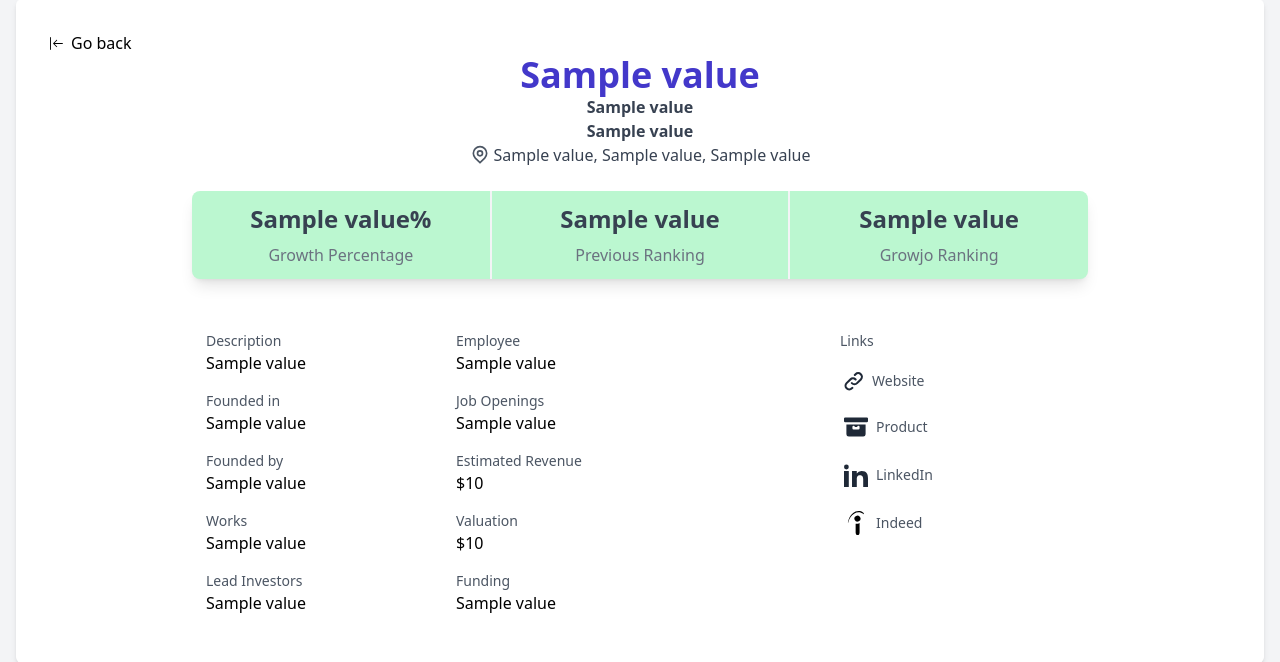
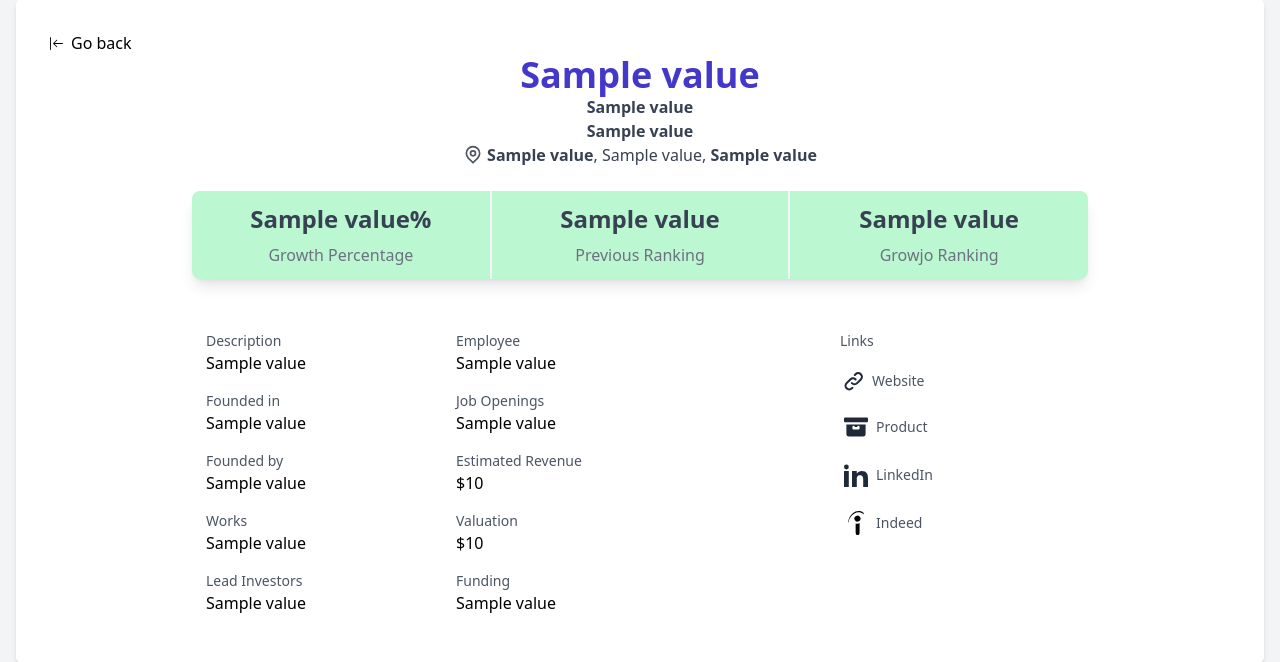
Before and after one commit to Emilicos/SemanticMinds, a Django app: page /data/1/ in a window 1280 px wide. Shown: the part 133-795 px from the top of the page. Run offline with Django 4.2, Linux system fonts and the light colour scheme; tables that the repository leaves empty hold one stand-in row (values such as "Sample post"); a database or web service that is not in the repository returns one stand-in record (values such as "Sample title"); data that the repository does not hold is empty; style sheets or scripts are compiled from the project's sources; some libraries are stand-ins or nearby versions.

Commit message:
feat: add hyperlink to wikidata to some fields

```diff
--- a/frontend/templates/company_detail.html
+++ b/frontend/templates/company_detail.html
@@ -29,7 +29,7 @@
             {% if api_data.0 %}
 
             <div class="text-center">
-                <h1 class="text-4xl font-bold text-indigo-700">{{ api_data.0.company_name.value }}</h1>
+                <a class="text-4xl font-bold text-indigo-700 cursor-pointer" href={{api_data.0.item_uri.value}}>{{ api_data.0.company_name.value }}</a>
                 {% if api_data.0.industry %}
                 <p class="font-semibold text-gray-700">{{ api_data.0.industry.value }}</p>
                 {% endif %}
@@ -40,7 +40,7 @@
                     <svg class="h-5 w-5 text-gray-600 mr-1" fill="currentColor" xmlns="http://www.w3.org/2000/svg" viewBox="0 0 24 24" width="24" height="24">
                         <path class="heroicon-ui" d="M5.64 16.36a9 9 0 1 1 12.72 0l-5.65 5.66a1 1 0 0 1-1.42 0l-5.65-5.66zm11.31-1.41a7 7 0 1 0-9.9 0L12 19.9l4.95-4.95zM12 14a4 4 0 1 1 0-8 4 4 0 0 1 0 8zm0-2a2 2 0 1 0 0-4 2 2 0 0 0 0 4z"/>
                     </svg>
-                    <span class="text-gray-700"><a href="{{ api_data.0.city_wiki.value }}">{{ api_data.0.city_name.value }}</a>, {% if api_data.0.state %} {{ api_data.0.state.value }}, {% endif %}<a href="{{ api_data.0.country_wiki.value }}">{{ api_data.0.country_name.value }}</a></span>
+                    <span class="text-gray-700"><a class="cursor-pointer font-bold" href="{{ api_data.0.city_wiki.value }}">{{ api_data.0.city_name.value }}</a>, {% if api_data.0.state %} {{ api_data.0.state.value }}, {% endif %}<a  class="cursor-pointer font-bold" href="{{ api_data.0.country_wiki.value }}">{{ api_data.0.country_name.value }}</a></span>
                 </div>
 
             </div>
```
